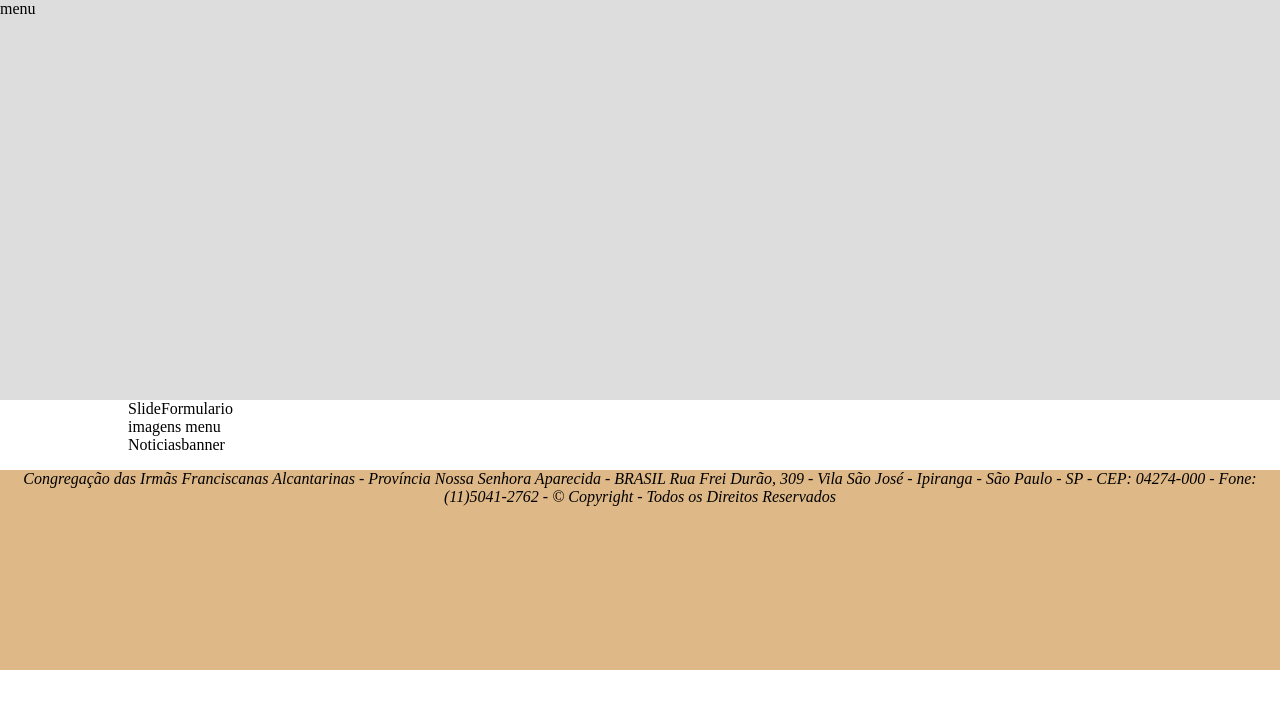
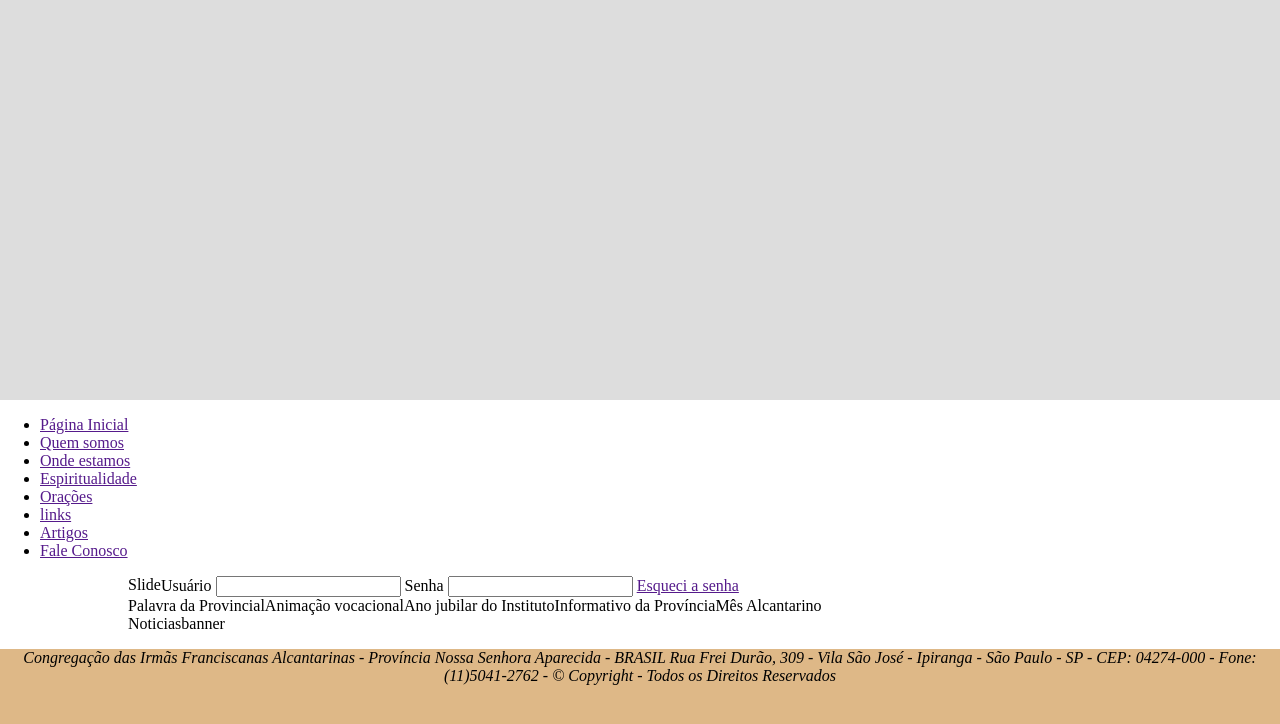
Before and after one commit to malbertoconceicao/afaas, a plain HTML site: page index.html in a window 1280 px wide. Drawn offline with Linux system fonts and the light colour scheme.

Commit message:
Informacao do site

```diff
--- a/index.html
+++ b/index.html
@@ -11,17 +11,41 @@
 
 <body>
   <header>
-    <nav class="menu">menu</nav>
+
   </header>
+  <nav class="menu">
+    <ul>
+      <li><a href="">Página Inicial</a></li>
+      <li><a href="">Quem somos</a></li>
+      <li><a href="">Onde estamos</a></li>
+      <li><a href="">Espiritualidade</a></li>
+      <li><a href="">Orações</a></li>
+      <li><a href="">links</a></li>
+      <li><a href="">Artigos</a></li>
+      <li><a href="">Fale Conosco</a></li>
+    </ul>
+  </nav>
   <section>
     <div class="container">
       <div class="slide">Slide</div>
-      <div class="form">Formulario</div>
+      <div class="form">
+        <form action="">
+          <label for="">Usuário</label>
+          <input type="text">
+          <label for="">Senha</label>
+          <input type="password" name="" id="">
+          <a href="">Esqueci a senha</a>
+        </form>
+      </div>
     </div>
   </section>
   <section>
     <div class="container">
-      <div class="menu-image">imagens menu</div>
+      <div class="menu-image">Palavra da Provincial</div>
+      <div class="menu-image">Animação vocacional</div>
+      <div class="menu-image">Ano jubilar do Instituto</div>
+      <div class="menu-image">Informativo da Província</div>
+      <div class="menu-image">Mês Alcantarino</div>
     </div>
   </section>
   <section>
```
